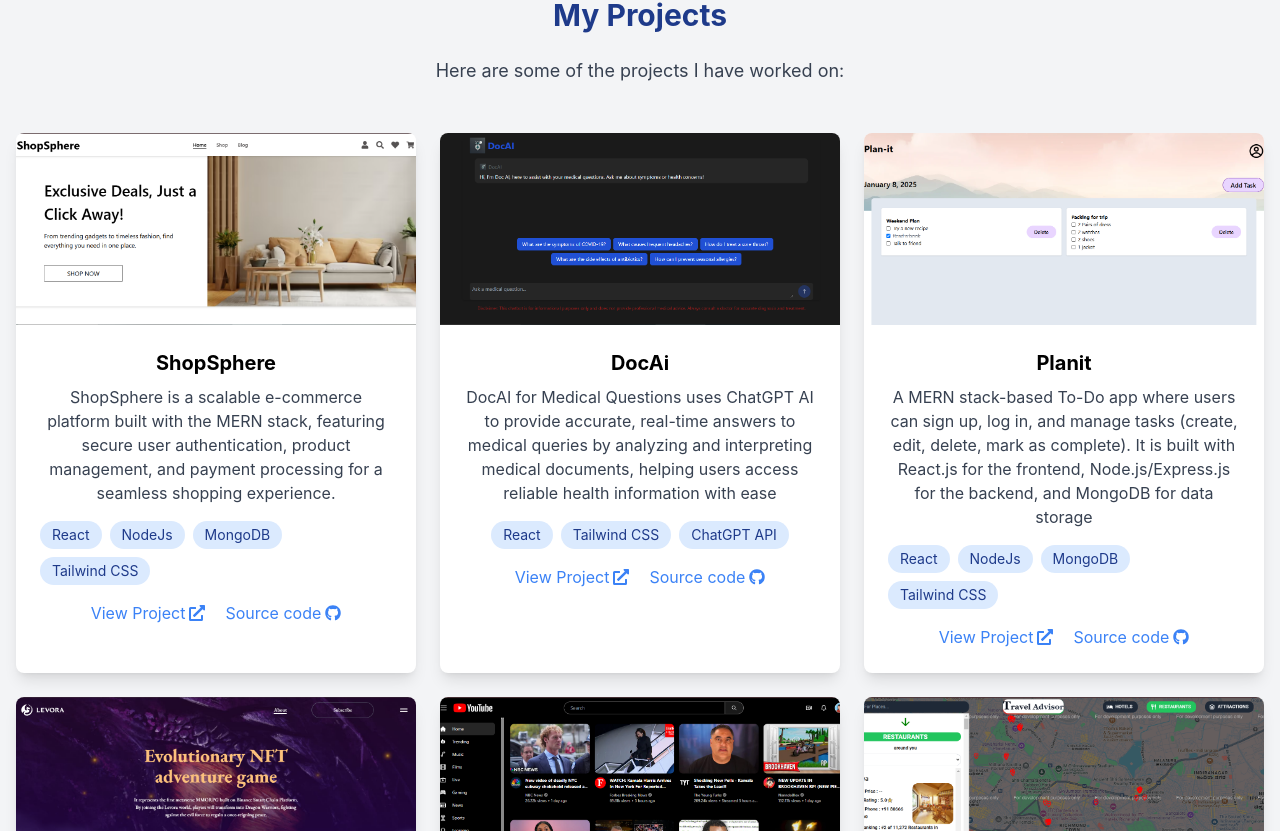
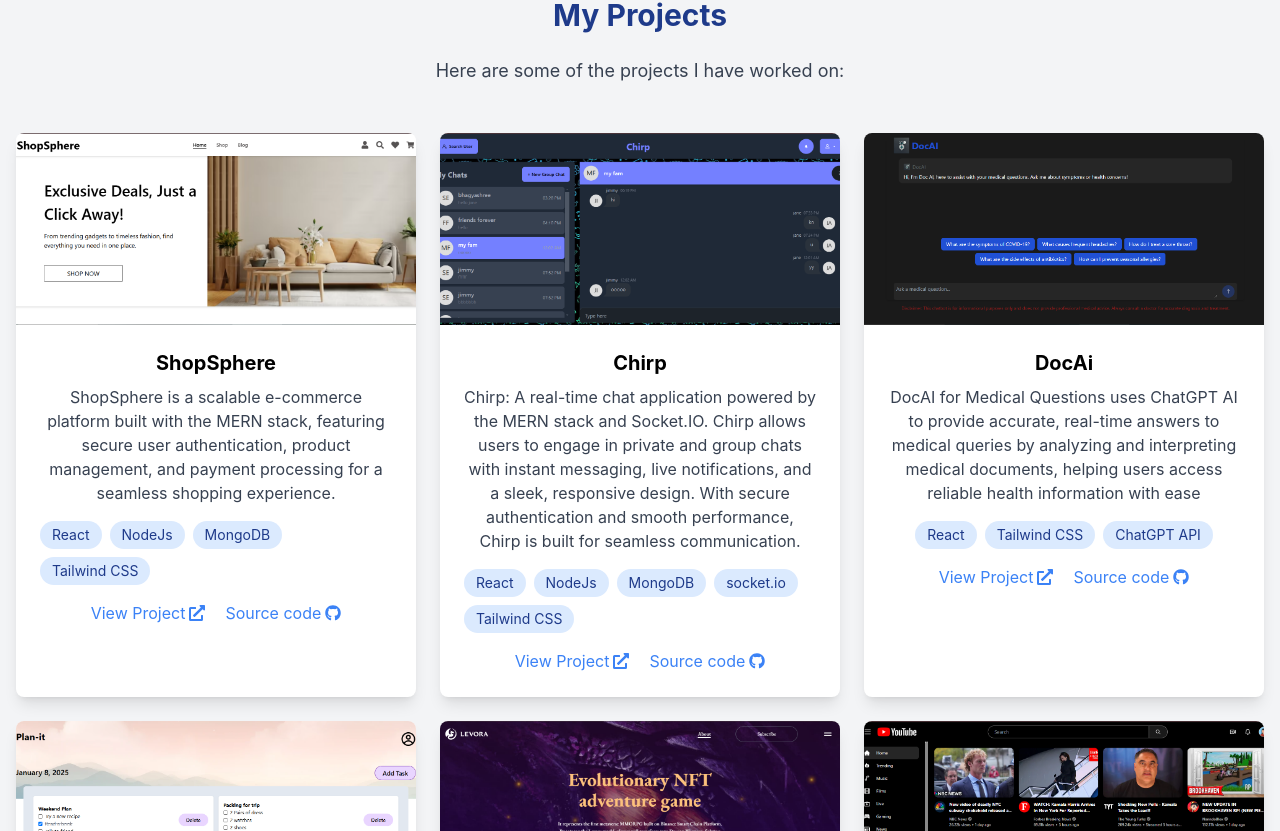
Before and after one commit to bhagyashree4496/portfolio, a React (Create React App) app: page / in a window 1280 px wide. Shown: the part 1969-2800 px from the top of the page. Built offline with nearby package versions, Linux system fonts and the light colour scheme.

Commit message:
added new chat project

```diff
--- a/src/components/ProjectSection.jsx
+++ b/src/components/ProjectSection.jsx
@@ -8,6 +8,7 @@ import todo from "../assets/todo.PNG";
 import shop from "../assets/1.PNG";
 import Doc from "../assets/doc.PNG";
 import planit from "../assets/plan.PNG";
+import chat from "../assets/chat.PNG";
 import { FaGithub } from "react-icons/fa6";
 // Project Card Component
 const ProjectCard = ({
@@ -68,6 +69,16 @@ const ProjectsSection = () => {
       link: "https://shopsphere-bp.vercel.app/",
       git: "https://github.com/bhagyashree4496/shopsphere",
       technologies: ["React", "NodeJs", "MongoDB", "Tailwind CSS"],
+    },
+
+    {
+      title: "Chirp",
+      description:
+        " Chirp: A real-time chat application powered by the MERN stack and Socket.IO. Chirp allows users to engage in private and group chats with instant messaging, live notifications, and a sleek, responsive design. With secure authentication and smooth performance, Chirp is built for seamless communication.",
+      image: chat, // Replace with actual project image link
+      link: "https://chirp-dpgg.vercel.app/",
+      technologies: ["React", "NodeJs", "MongoDB", "socket.io", "Tailwind CSS"],
+      git: "https://github.com/bhagyashree4496/Chirp",
     },
     {
       title: "DocAi",
```
Also changed, not shown: src/assets/chat.PNG (added).
